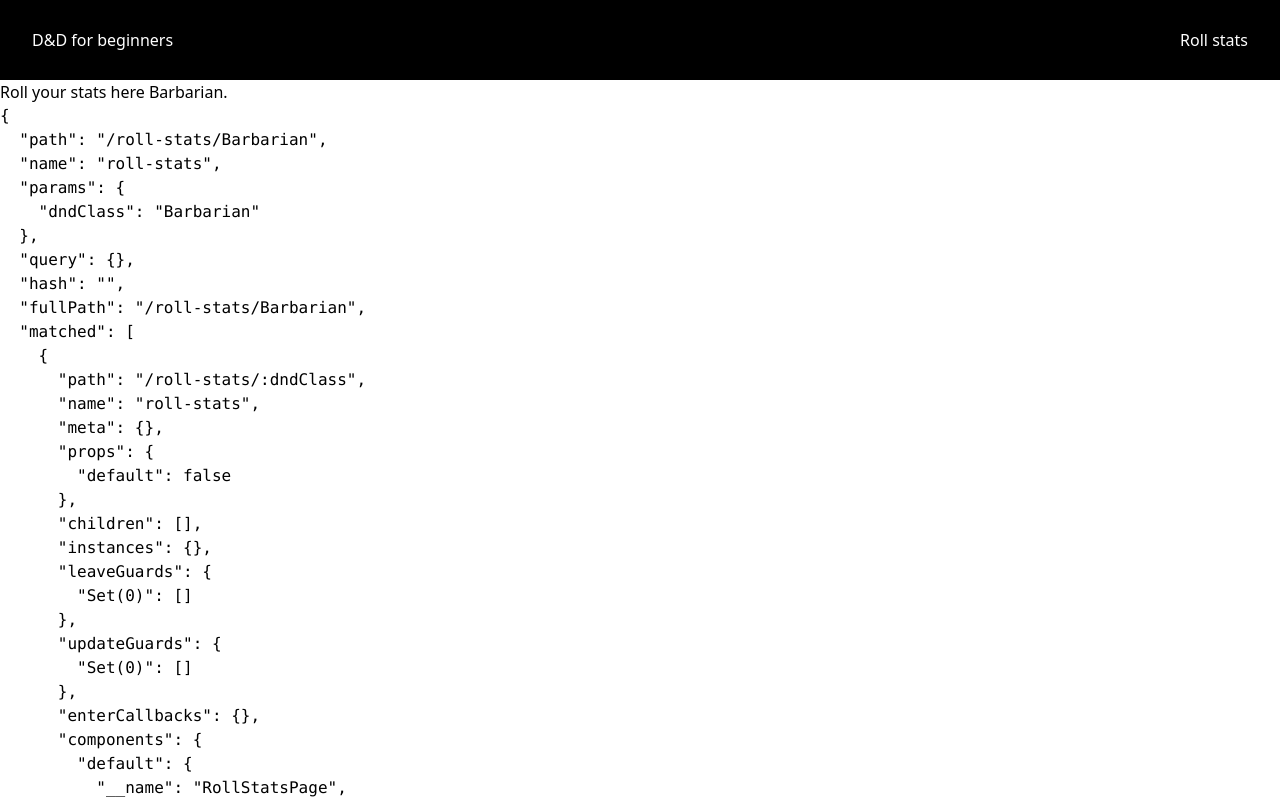
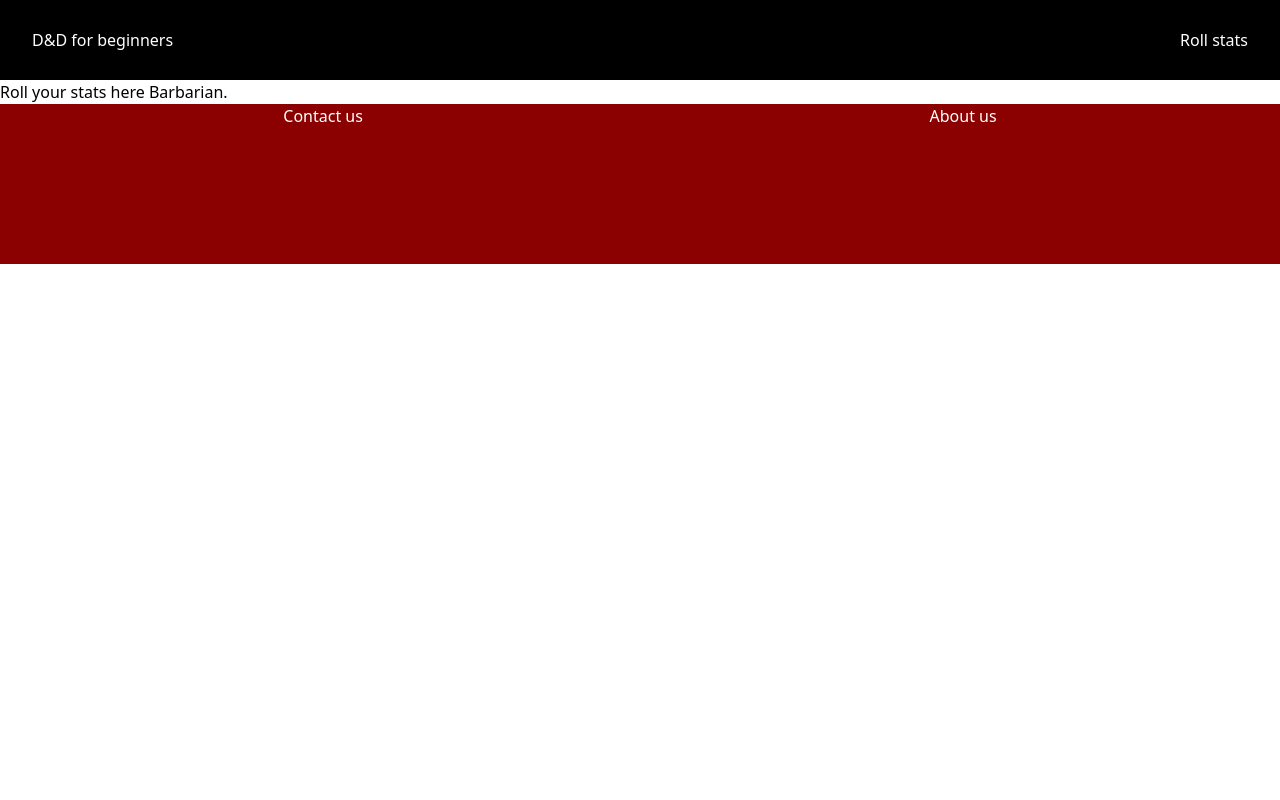
Before and after one commit to AlexanderA02/Vue-labb-individuell, a Vue app: page /roll-stats/Barbarian in a window 1280 px wide. Shown: the top 800 px of the page. Built offline with nearby package versions, Linux system fonts and the light colour scheme.

Commit message:
Basic footer component added.

```diff
--- a/src/App.vue
+++ b/src/App.vue
@@ -1,6 +1,7 @@
 <script setup>
 import { RouterLink, RouterView } from 'vue-router'
 import Navbar from './components/Navbar.vue'
+import FooterComp from './components/FooterComp.vue'
 </script>
 
 <template>
@@ -9,6 +10,7 @@ import Navbar from './components/Navbar.vue'
 
   <!-- RouterView representerar en av views komponenter. Byts ut när url:en ändras (se routs i index.js). -->
   <RouterView />
+  <FooterComp></FooterComp>
 </template>
 
 <style scoped></style>
--- /dev/null
+++ b/src/components/FooterComp.vue
@@ -0,0 +1,26 @@
+<!-- Component named FooterComp as to not clash with the inbuilt footer tag. -->
+
+<script setup></script>
+
+<template>
+  <footer>
+    <section>
+      <h1>Contact us</h1>
+    </section>
+    <section>
+      <h1>About us</h1>
+    </section>
+  </footer>
+</template>
+
+<style scoped>
+footer {
+  display: flex;
+  justify-content: space-around;
+
+  background-color: darkred;
+  color: white;
+
+  height: 20vh;
+}
+</style>
--- a/src/components/Hero.vue
+++ b/src/components/Hero.vue
@@ -24,7 +24,7 @@ section {
   background-color: black;
   color: white;
 
-  height: 100%;
+  height: 60vh;
   width: 100%;
 }
 
--- a/src/views/HomeView.vue
+++ b/src/views/HomeView.vue
@@ -9,7 +9,9 @@ const difficulty = ref('all')
 </script>
 
 <template>
+  <main>
     <h1>Landing page</h1>
+    <Hero></Hero>
 
     <select v-model="difficulty" name="difficulty" id="difficulty">
       <option selected value="all">All difficulties</option>
@@ -20,14 +22,7 @@ const difficulty = ref('all')
     <p>Difficulty:{{ difficulty }}</p>
 
     <DndClassList :difficulty="difficulty"></DndClassList>
-
-  <main>
-    <Hero></Hero>
   </main>
 </template>
 
-<style scoped>
-main {
-  height: 60vh;
-}
-</style>
+<style scoped></style>
--- a/src/views/RollStatsPage.vue
+++ b/src/views/RollStatsPage.vue
@@ -7,7 +7,6 @@ const route = useRoute()
 
 <template>
   <h1>Roll your stats here {{ route.params.dndClass }}.</h1>
-  <pre>{{ route }}</pre>
 </template>
 
 <style></style>
```
Lines whose indentation alone changed are shown as unchanged.
